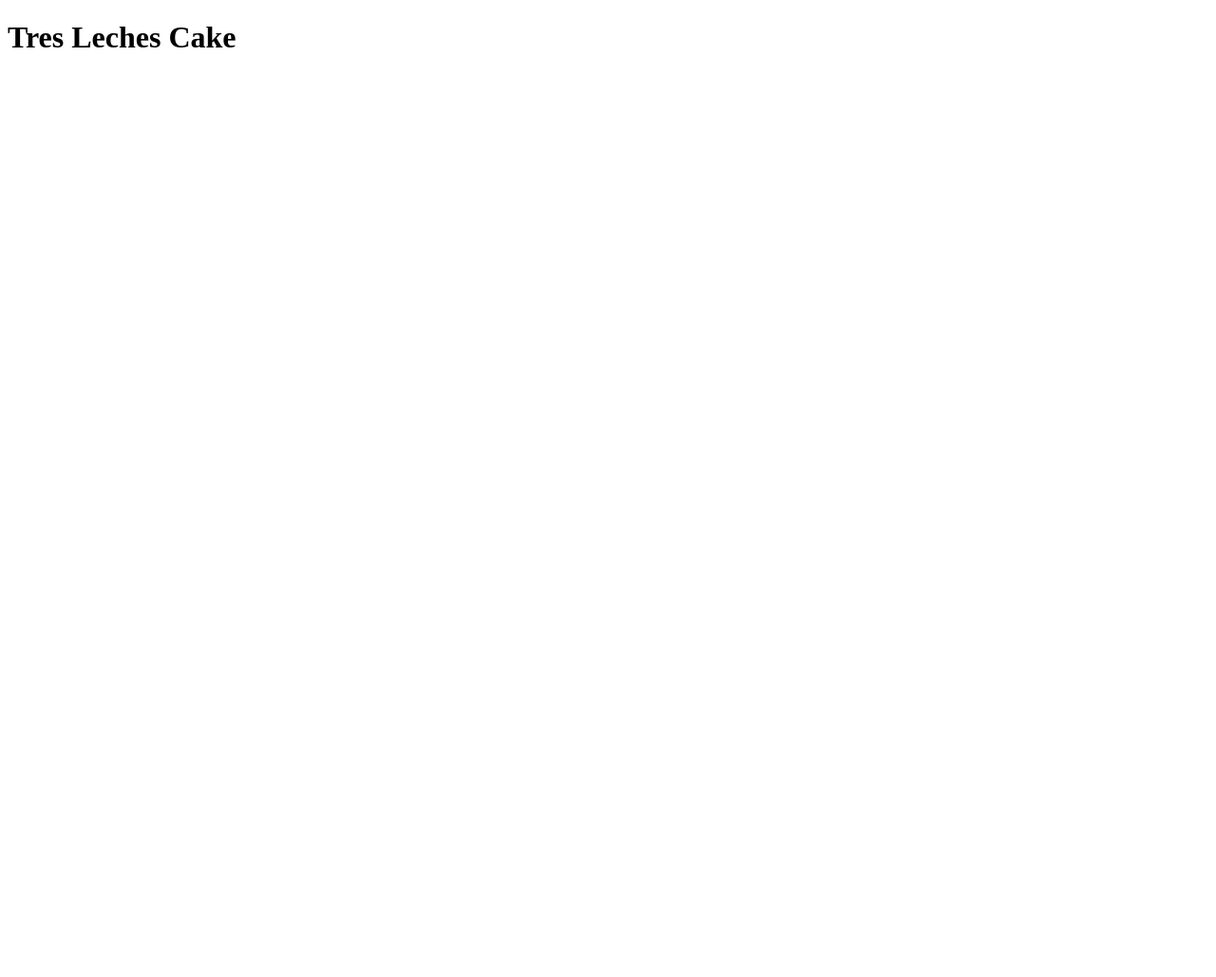
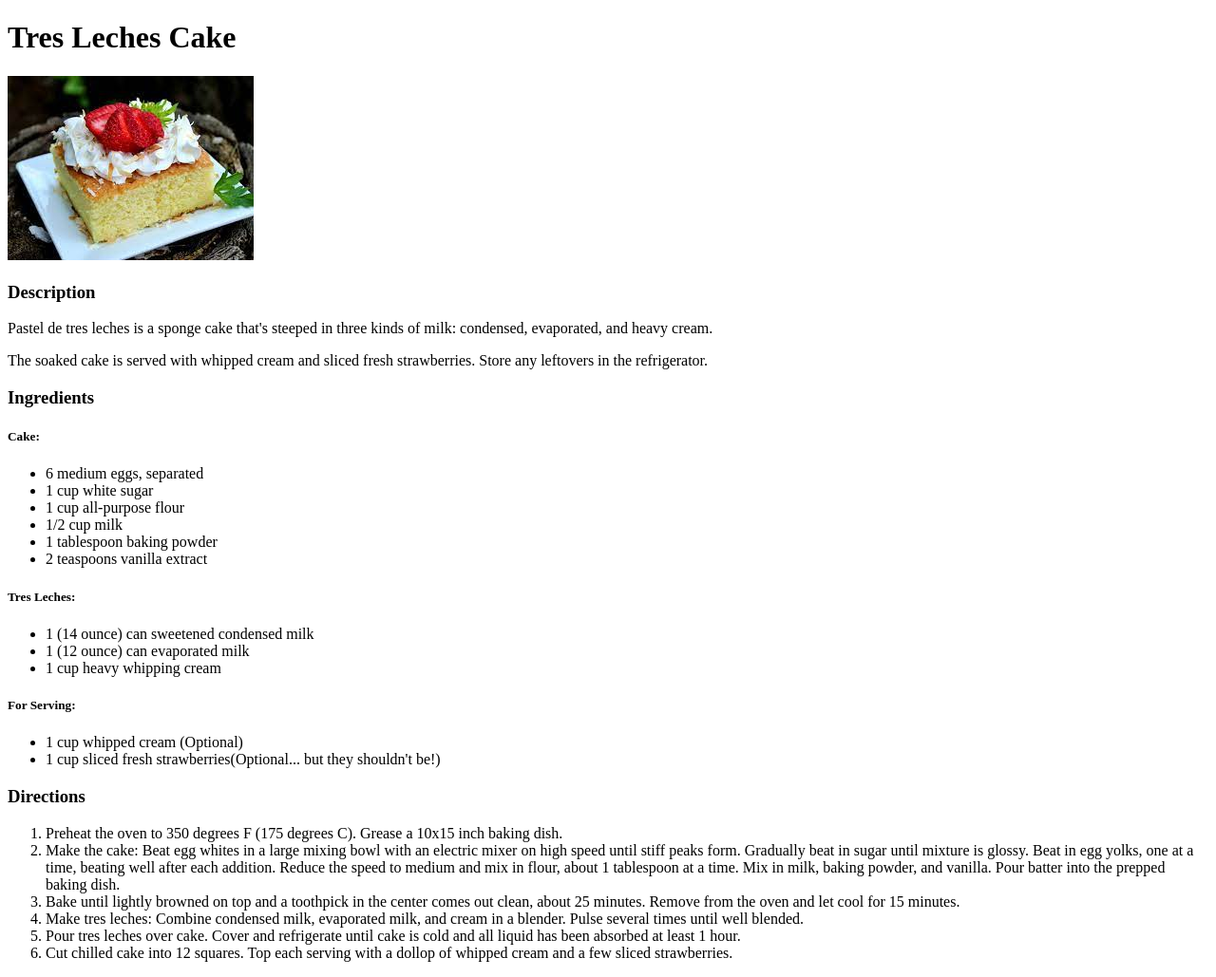
Before and after one commit to presidentathena/odin-recipes, a plain HTML site: page recipes/tres-leches.html in a window 1280 px wide. Shown: the whole page at 95% size. Before the commit the page ends 800 px from the top, so only its background shows below. Drawn offline with Linux system fonts and the light colour scheme.

Commit message:
Complete tres leches recipe

```diff
--- a/recipes/tres-leches.html
+++ b/recipes/tres-leches.html
@@ -7,7 +7,48 @@
 
     <body>
         <h1>Tres Leches Cake</h1>
+        <img src="../pictures/cake.jpg">
 
+        <h3>Description</h3>
+        <p>
+            Pastel de tres leches is a sponge cake that's steeped in three kinds of milk: condensed, evaporated, and heavy cream.
+        </p>
+        <p>
+            The soaked cake is served with whipped cream and sliced fresh strawberries. Store any leftovers in the refrigerator.
+        </p>
 
+        <h3>Ingredients</h3>
+        <h5>Cake:</h5>
+        <ul>
+            <li>6 medium eggs, separated</li>
+            <li>1 cup white sugar</li>
+            <li>1 cup all-purpose flour</li>
+            <li>1/2 cup milk</li>
+            <li>1 tablespoon baking powder</li>
+            <li>2 teaspoons vanilla extract</li>
+        </ul>
+
+        <h5>Tres Leches:</h5>
+        <ul>
+            <li>1 (14 ounce) can sweetened condensed milk</li>
+            <li>1 (12 ounce) can evaporated milk</li>
+            <li>1 cup heavy whipping cream</li>
+        </ul>
+
+        <h5>For Serving:</h5>
+        <ul>
+            <li>1 cup whipped cream (Optional)</li>
+            <li>1 cup sliced fresh strawberries(Optional... but they shouldn't be!)</li>
+        </ul>
+
+        <h3>Directions</h3>
+        <ol>
+            <li>Preheat the oven to 350 degrees F (175 degrees C). Grease a 10x15 inch baking dish.</li>
+            <li>Make the cake: Beat egg whites in a large mixing bowl with an electric mixer on high speed until stiff peaks form. Gradually beat in sugar until mixture is glossy. Beat in egg yolks, one at a time, beating well after each addition. Reduce the speed to medium and mix in flour, about 1 tablespoon at a time. Mix in milk, baking powder, and vanilla. Pour batter into the prepped baking dish.</li>
+            <li>Bake until lightly browned on top and a toothpick in the center comes out clean, about 25 minutes. Remove from the oven and let cool for 15 minutes.</li>
+            <li>Make tres leches: Combine condensed milk, evaporated milk, and cream in a blender. Pulse several times until well blended.</li>
+            <li>Pour tres leches over cake. Cover and refrigerate until cake is cold and all liquid has been absorbed at least 1 hour.</li>
+            <li>Cut chilled cake into 12 squares. Top each serving with a dollop of whipped cream and a few sliced strawberries.</li>
+        </ol>
     </body>
 </html>
```
